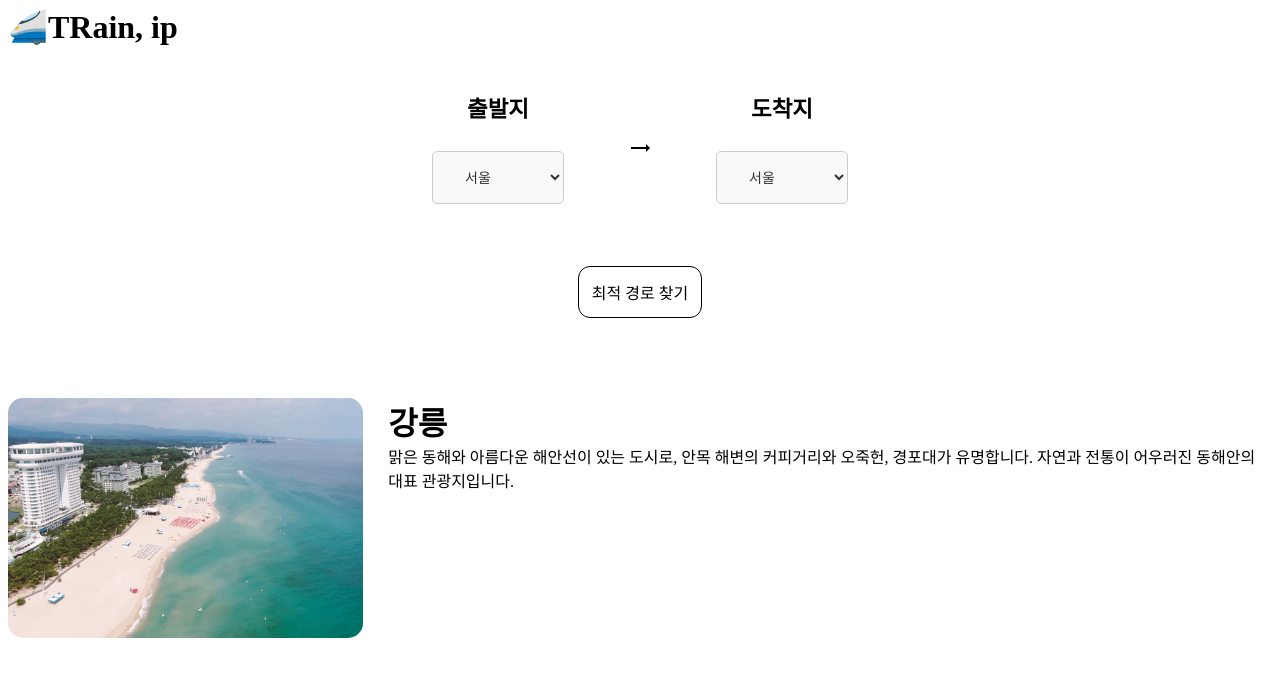
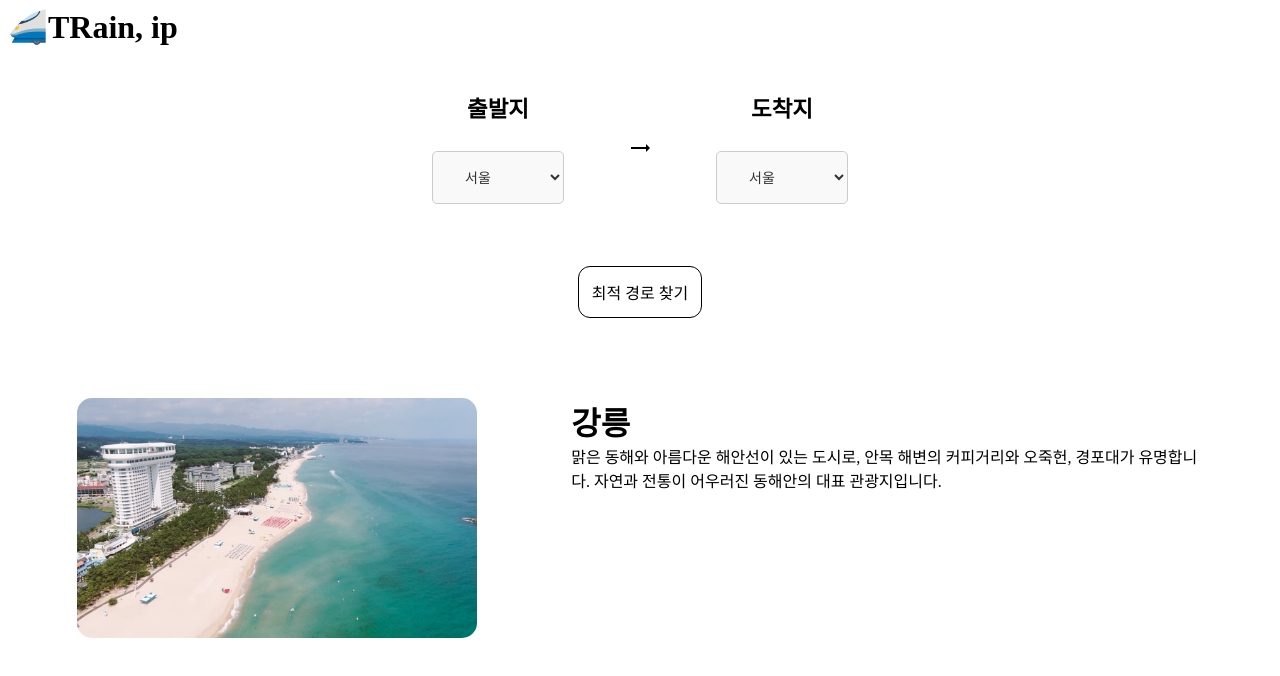
Before and after one commit to minwoo1119/train_travel, a React (Vite) app: page /search in a window 1280 px wide. Shown: the top 676 px of the page. Built offline with nearby package versions, Linux system fonts and the light colour scheme.

Commit message:
💄Advertisement 페이지 css 수정
- 사진과 글 사이즈 조정

```diff
--- a/src/components/advertisement/advertisement.module.css
+++ b/src/components/advertisement/advertisement.module.css
@@ -24,3 +24,7 @@
 	font-size: 2em;
 	font-weight: 800;
 }
+
+.regionInfo {
+	width: 50%;
+}
```
